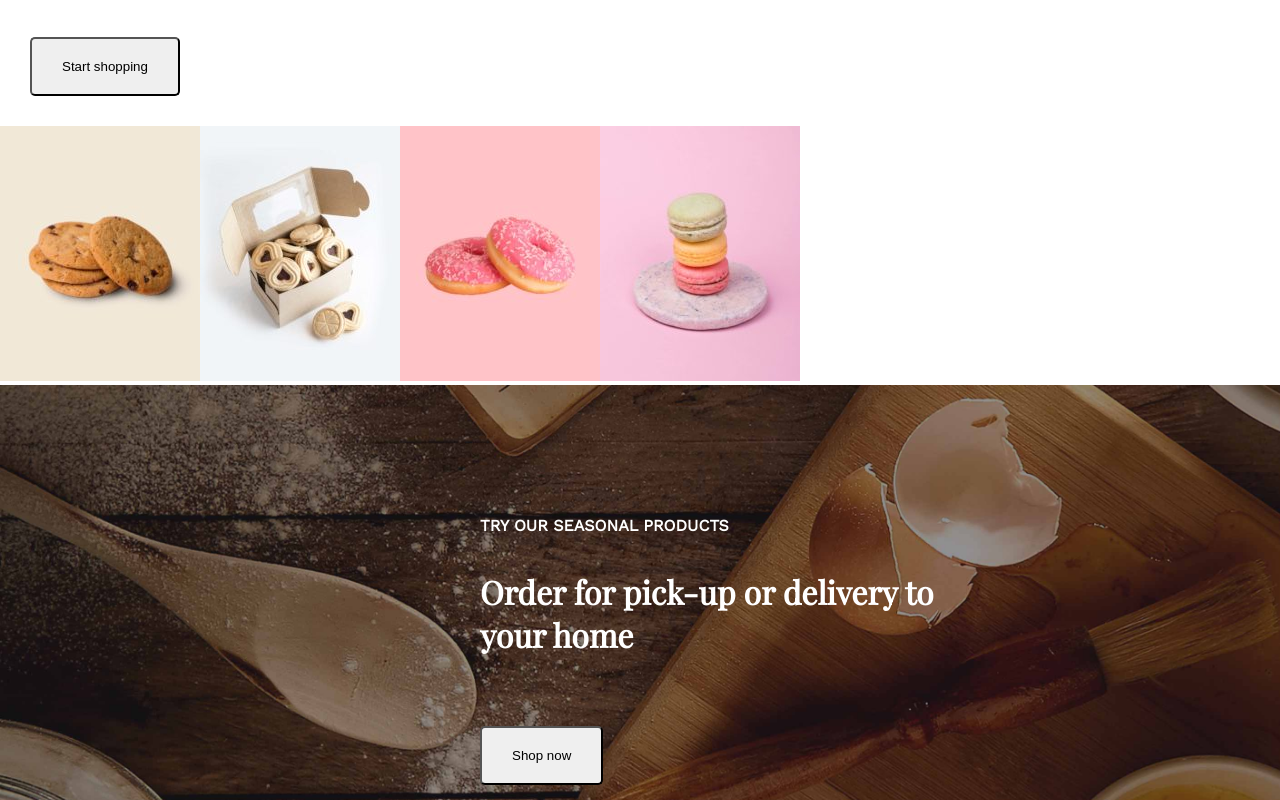
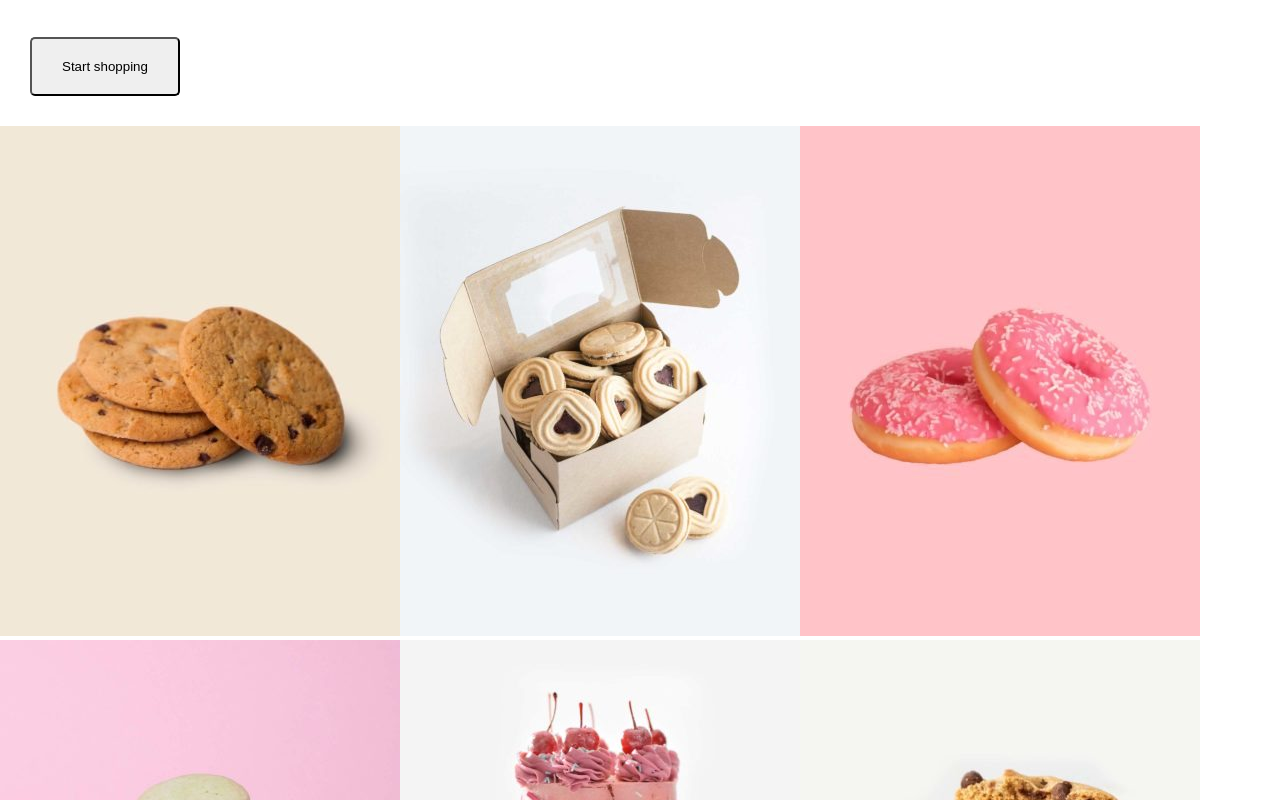
Before and after one commit to EnricoNapolitano/2023-01-31-esame_midterm, a Vue app in the folder proj-html-vuejs/: page / in a window 1280 px wide. Shown: the part 1100-1900 px from the top of the page. Built offline with nearby package versions, Linux system fonts and the light colour scheme.

Commit message:
added 3 more pics in gallery

```diff
--- a/proj-html-vuejs/src/assets/data/index.js
+++ b/proj-html-vuejs/src/assets/data/index.js
@@ -14,7 +14,7 @@ const data = {
     products_button: 'Start shopping',
 
     //products gallery
-    gallery: ['choco-chip-cookies-200x255.jpg', 'strawberry-jam-cookies-200x255.jpg', 'strawberry-donut-200x255.jpg', 'perfect-macarons-200x255.jpg'],
+    gallery: ['choco-chip-cookies-400x510.jpg', 'strawberry-jam-cookies-400x510.jpg', 'strawberry-donut-400x510.jpg', 'perfect-macarons-400x510.jpg', 'cherry-cake-400x510.jpg', 'cookies-with-ice-cream-400x510.jpg', 'blackberry-stuffed-bread-400x510.jpg'],
 
     //delivery section
     delivery_label: 'TRY OUR SEASONAL PRODUCTS',
```
